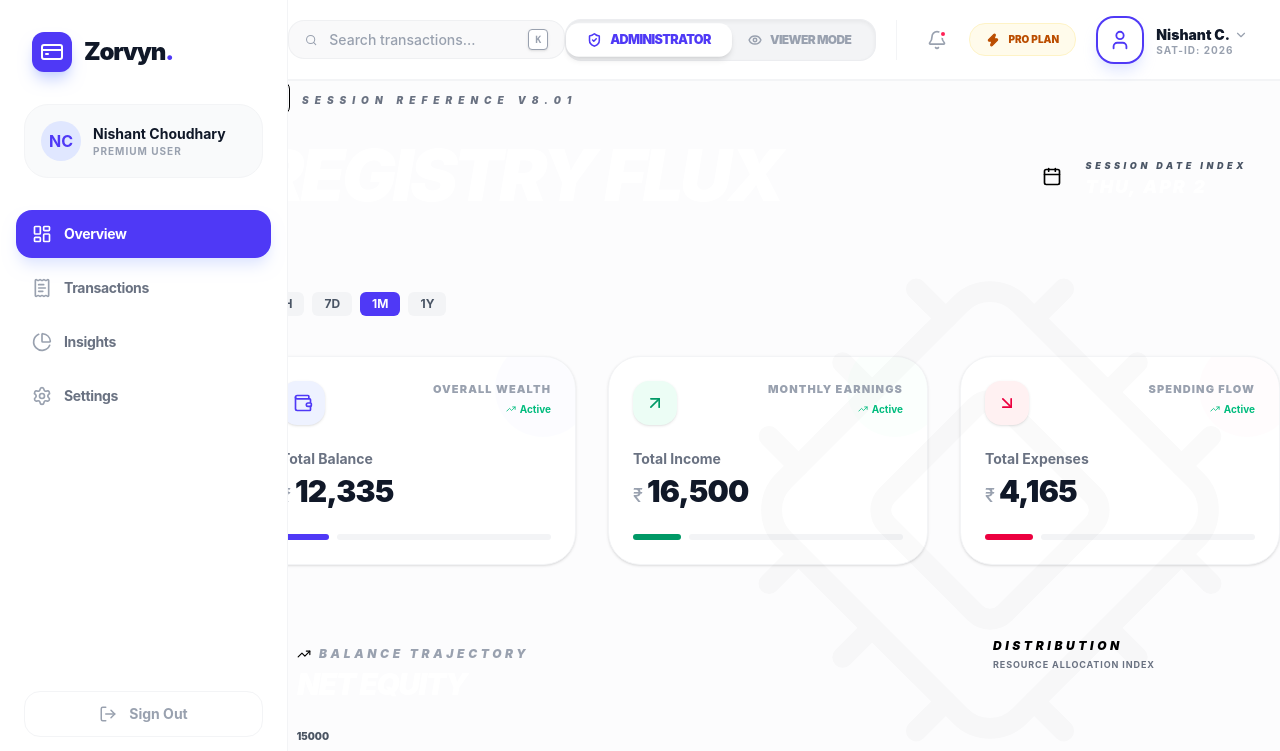
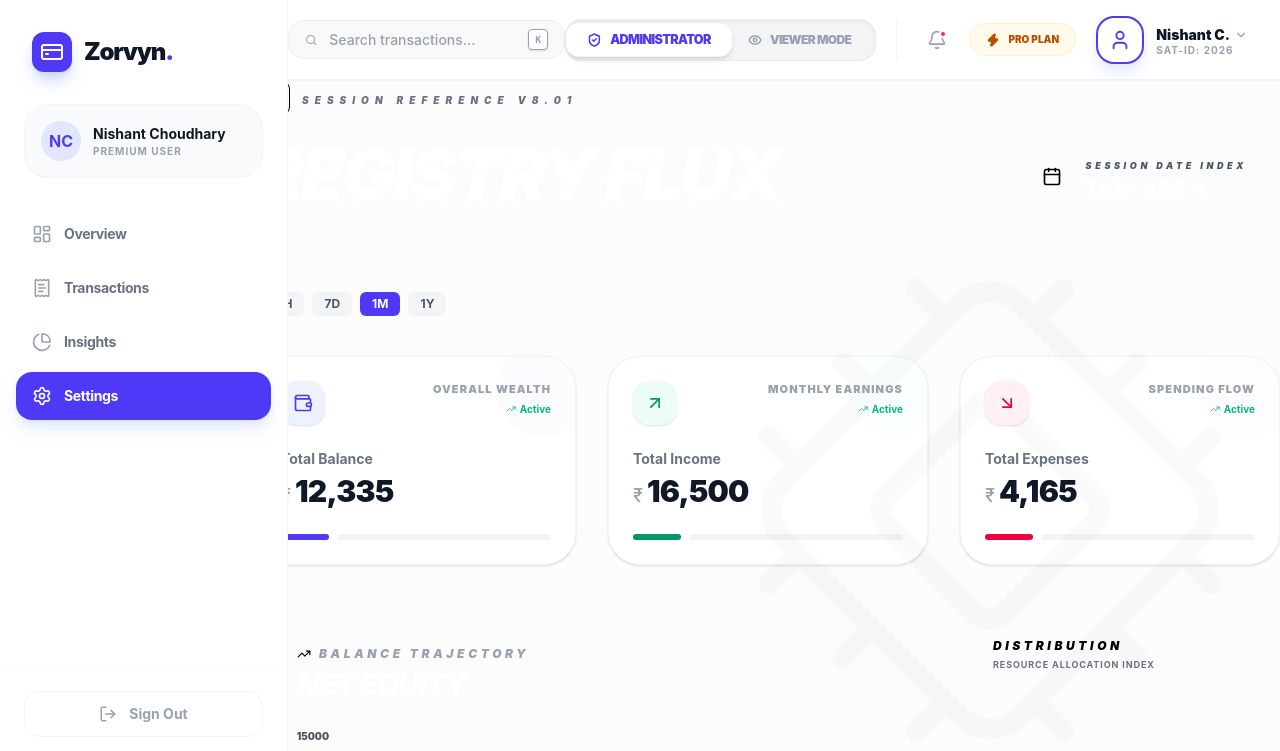
Before and after one commit to csnishant/zorvyn-finance-dashboard, a React (Vite) app: page /settings in a window 1280 px wide. Shown: the top 751 px of the page. Built offline with nearby package versions, Linux system fonts and the light colour scheme.

Commit message:
Add routing and layout structure; implement sidebar navigation and insights page

```diff
--- a/package.json
+++ b/package.json
@@ -15,6 +15,7 @@
     "lucide-react": "^1.7.0",
     "react": "^19.2.4",
     "react-dom": "^19.2.4",
+    "react-router-dom": "^7.14.0",
     "recharts": "^3.8.1"
   },
   "devDependencies": {
--- /dev/null
+++ b/src/components/Layout/Layout.jsx
@@ -0,0 +1,32 @@
+import React, { useContext } from "react";
+import Sidebar from "./Sidebar";
+import Navbar from "./Navbar";
+import { AppContext } from "../../context/AppContext";
+
+const Layout = ({ children }) => {
+  const { isSidebarOpen, setIsSidebarOpen } = useContext(AppContext);
+
+  return (
+    <div className="flex min-h-screen bg-[#F8FAFC]">
+      {/* --- SIDEBAR --- */}
+      {/* Context ki state yahan pass ho rahi hai */}
+      <Sidebar isOpen={isSidebarOpen} setIsOpen={setIsSidebarOpen} />
+
+      {/* --- MAIN AREA --- */}
+      <div
+        className={`flex flex-col flex-1 min-w-0 transition-all duration-300 ${isSidebarOpen ? "lg:pl-72" : "lg:pl-72"}`}>
+        {/* --- NAVBAR --- */}
+        <header className="sticky top-0 z-40 w-full bg-white/80 backdrop-blur-md border-b border-gray-100">
+          <Navbar />
+        </header>
+
+        {/* --- DYNAMIC CONTENT --- */}
+        <main className="flex-1 p-4 md:p-8 lg:p-10 w-full overflow-x-hidden">
+          <div className="max-w-[1600px] mx-auto">{children}</div>
+        </main>
+      </div>
+    </div>
+  );
+};
+
+export default Layout;
--- a/src/components/Layout/Sidebar.jsx
+++ b/src/components/Layout/Sidebar.jsx
@@ -1,4 +1,5 @@
 import React from "react";
+import { NavLink } from "react-router-dom";
 import {
   LayoutDashboard,
   ReceiptText,
@@ -11,18 +12,22 @@ import {
 
 const Sidebar = ({ isOpen, setIsOpen }) => {
   const menuItems = [
-    { name: "Overview", icon: <LayoutDashboard size={20} />, active: true },
-    { name: "Transactions", icon: <ReceiptText size={20} />, active: false },
-    { name: "Insights", icon: <PieChart size={20} />, active: false },
-    { name: "Settings", icon: <Settings size={20} />, active: false },
+    { name: "Overview", icon: <LayoutDashboard size={20} />, path: "/" },
+    {
+      name: "Transactions",
+      icon: <ReceiptText size={20} />,
+      path: "/transactions",
+    },
+    { name: "Insights", icon: <PieChart size={20} />, path: "/insights" },
+    { name: "Settings", icon: <Settings size={20} />, path: "/settings" },
   ];
 
   return (
     <>
-      {/* --- MOBILE OVERLAY --- */}
+      {/* --- MOBILE OVERLAY (Dark background when sidebar is open) --- */}
       {isOpen && (
         <div
-          className="fixed inset-0 bg-black/50 backdrop-blur-sm z-[60] lg:hidden transition-opacity"
+          className="fixed inset-0 bg-black/40 backdrop-blur-sm z-[60] lg:hidden transition-opacity duration-300"
           onClick={() => setIsOpen(false)}
         />
       )}
@@ -30,11 +35,12 @@ const Sidebar = ({ isOpen, setIsOpen }) => {
       {/* --- SIDEBAR CONTAINER --- */}
       <aside
         className={`
-        fixed inset-y-0 left-0 z-[70] w-72 bg-white border-r border-gray-100 flex flex-col transition-transform duration-300 ease-in-out
+        fixed inset-y-0 left-0 z-[70] w-72 bg-white border-r border-gray-100 flex flex-col
+        transition-transform duration-300 ease-in-out transform
         ${isOpen ? "translate-x-0" : "-translate-x-full"}
         lg:translate-x-0 lg:static lg:h-screen
       `}>
-        {/* Brand Logo - Zorvyn Branding */}
+        {/* Brand Logo */}
         <div className="p-8 flex items-center justify-between">
           <div className="flex items-center gap-3">
             <div className="bg-indigo-600 p-2 rounded-xl shadow-lg shadow-indigo-200">
@@ -45,18 +51,18 @@ const Sidebar = ({ isOpen, setIsOpen }) => {
             </h1>
           </div>
 
-          {/* Close button for mobile */}
+          {/* Close button - Only visible on Mobile */}
           <button
             onClick={() => setIsOpen(false)}
-            className="lg:hidden p-2 text-gray-400 hover:bg-gray-100 rounded-full">
-            <X size={20} />
+            className="lg:hidden p-2 text-gray-400 hover:bg-gray-100 rounded-full transition-colors">
+            <X size={24} />
           </button>
         </div>
 
-        {/* User Profile Mini-Card (Thoughtful Touch) */}
+        {/* User Profile Card */}
         <div className="px-6 mb-8">
           <div className="bg-gray-50 p-4 rounded-[24px] border border-gray-100 flex items-center gap-3">
-            <div className="w-10 h-10 rounded-full bg-indigo-100 flex items-center justify-center font-bold text-indigo-600">
+            <div className="w-10 h-10 rounded-full bg-indigo-100 flex items-center justify-center font-bold text-indigo-600 shrink-0">
               NC
             </div>
             <div className="overflow-hidden">
@@ -71,18 +77,25 @@ const Sidebar = ({ isOpen, setIsOpen }) => {
         </div>
 
         {/* Navigation Links */}
-        <nav className="flex-1 px-4 space-y-1.5">
+        <nav className="flex-1 px-4 space-y-1.5 overflow-y-auto">
           {menuItems.map((item) => (
-            <button
+            <NavLink
               key={item.name}
-              className={`w-full flex items-center gap-3 px-4 py-3.5 rounded-2xl transition-all duration-200 group ${
-                item.active
+              to={item.path}
+              onClick={() => setIsOpen(false)} // Mobile par click karte hi close ho jaye
+              className={({ isActive }) => `
+                w-full flex items-center gap-3 px-4 py-3.5 rounded-2xl transition-all duration-200 group
+                ${
+                  isActive
                     ? "bg-indigo-600 text-white shadow-lg shadow-indigo-100"
                     : "text-gray-500 hover:bg-gray-50 hover:text-indigo-600"
-              }`}>
+                }
+              `}>
+              {({ isActive }) => (
+                <>
                   <span
                     className={
-                  item.active
+                      isActive
                         ? "text-white"
                         : "text-gray-400 group-hover:text-indigo-600"
                     }>
@@ -91,12 +104,14 @@ const Sidebar = ({ isOpen, setIsOpen }) => {
                   <span className="font-bold text-sm tracking-tight">
                     {item.name}
                   </span>
-            </button>
+                </>
+              )}
+            </NavLink>
           ))}
         </nav>
 
         {/* Bottom Section */}
-        <div className="p-6 mt-auto">
+        <div className="p-6 mt-auto border-t border-gray-50">
           <button className="w-full flex items-center justify-center gap-3 px-4 py-3 border border-gray-100 rounded-2xl text-gray-400 hover:text-rose-600 hover:bg-rose-50 hover:border-rose-100 transition-all font-bold text-sm">
             <LogOut size={18} />
             <span>Sign Out</span>
--- a/src/main.jsx
+++ b/src/main.jsx
@@ -3,12 +3,15 @@ import { createRoot } from "react-dom/client";
 import "./index.css";
 import App from "./App.jsx";
 import { AppProvider } from "./context/AppContext.jsx";
+import { BrowserRouter } from "react-router-dom";
 
 createRoot(document.getElementById("root")).render(
   <StrictMode>
     <AppProvider>
-      <App />
+      <BrowserRouter>
+
+        <App />
+      </BrowserRouter>
     </AppProvider>
-
   </StrictMode>,
 );
```
Also changed, not shown: 1 other file (tests, documents, lock files or other folders). Lines whose indentation alone changed are shown as unchanged.
